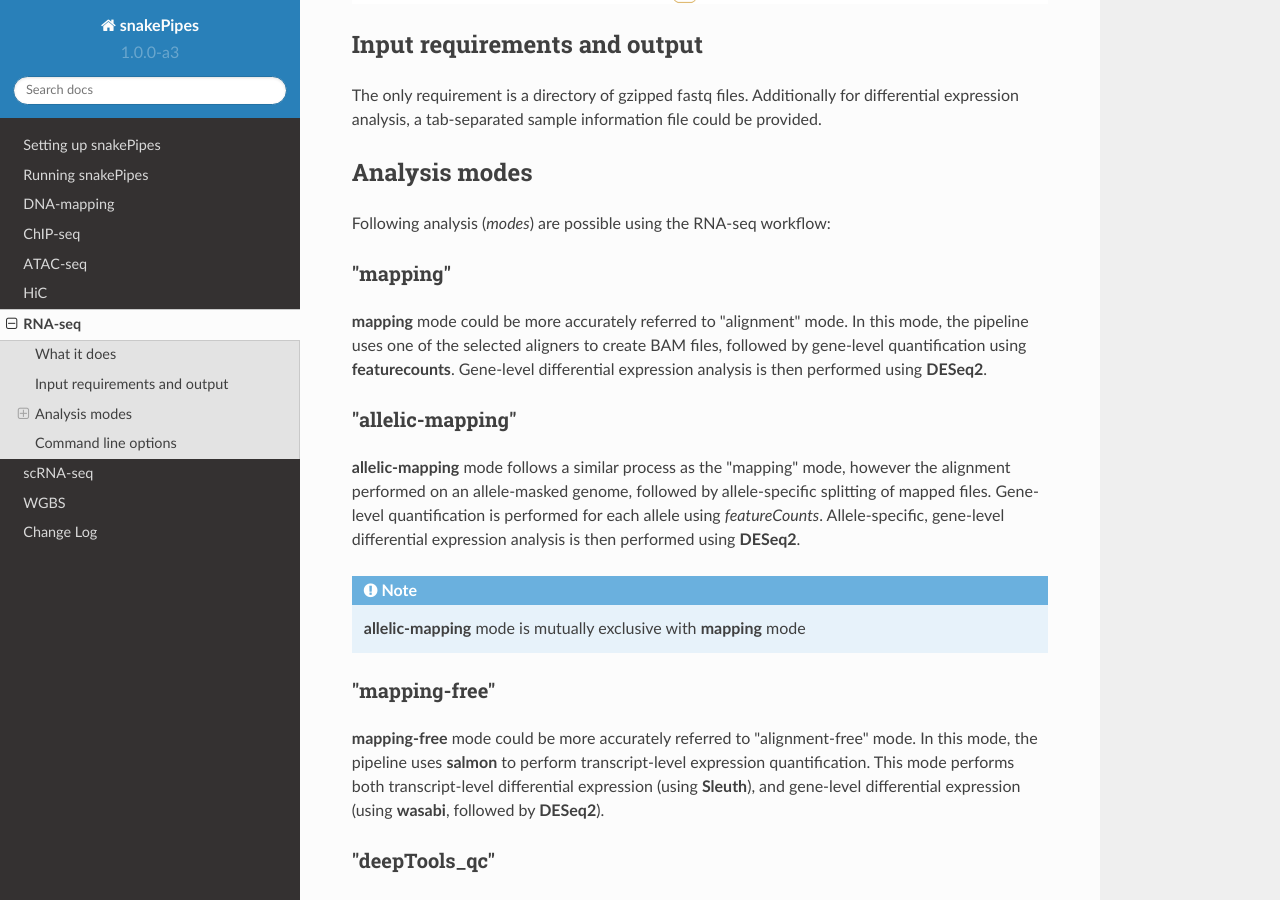
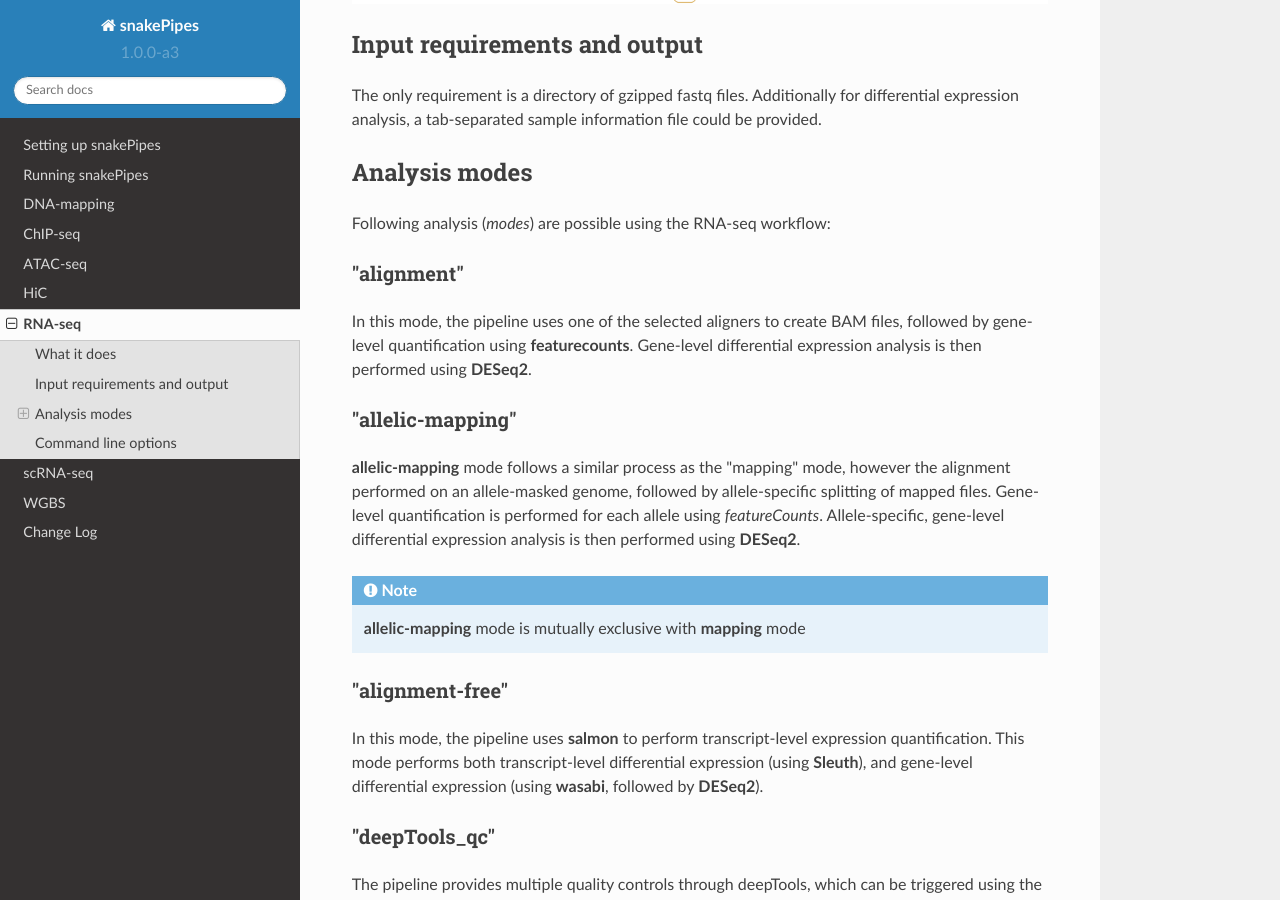
Before and after one commit to maxplanck-ie/snakepipes, a Sphinx documentation site: the page built from docs/content/workflows/RNA-seq.rst, in a window 1280 px wide and 900 px high, scrolled down 589 px. Built offline with Sphinx 7.4.7 and the Read the Docs theme 2.0.0, drawn with Linux system fonts in a browser that asks for light colours.

Commit message:
mapping -> alignment, mapping-free -> alignment-free

```diff
--- a/docs/content/workflows/RNA-seq.rst
+++ b/docs/content/workflows/RNA-seq.rst
@@ -25,10 +25,10 @@ Analysis modes
 
 Following analysis (*modes*) are possible using the RNA-seq workflow:
 
-"mapping"
-~~~~~~~~~
+"alignment"
+~~~~~~~~~~~
 
-**mapping** mode could be more accurately referred to "alignment" mode. In this mode,
+In this mode,
 the pipeline uses one of the selected aligners to create BAM files, followed by
 gene-level quantification using **featurecounts**. Gene-level differential expression
 analysis is then performed using **DESeq2**.
@@ -43,10 +43,10 @@ Allele-specific, gene-level differential expression analysis is then performed u
 
 .. note:: **allelic-mapping** mode is mutually exclusive with **mapping** mode
 
-"mapping-free"
-~~~~~~~~~~~~~~
+"alignment-free"
+~~~~~~~~~~~~~~~~
 
-**mapping-free** mode could be more accurately referred to "alignment-free" mode. In this mode,
+In this mode,
 the pipeline uses **salmon** to perform transcript-level expression quantification. This mode
 performs both transcript-level differential expression (using **Sleuth**), and gene-level
 differential expression (using **wasabi**, followed by **DESeq2**).
```
Also changed, not shown: 4 other files.
